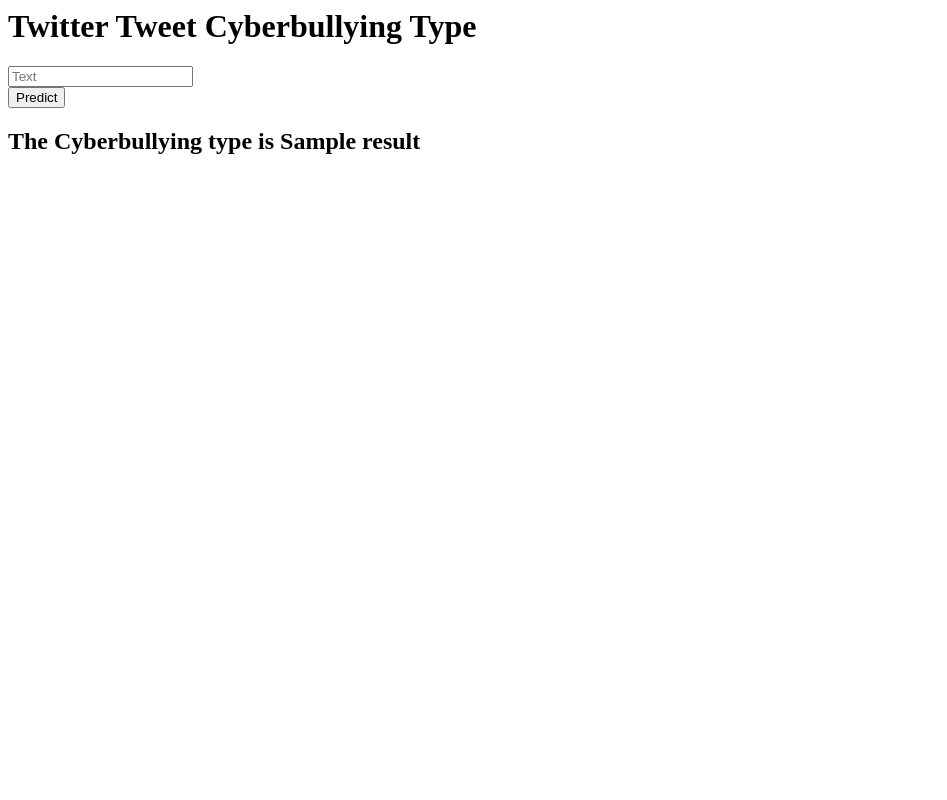
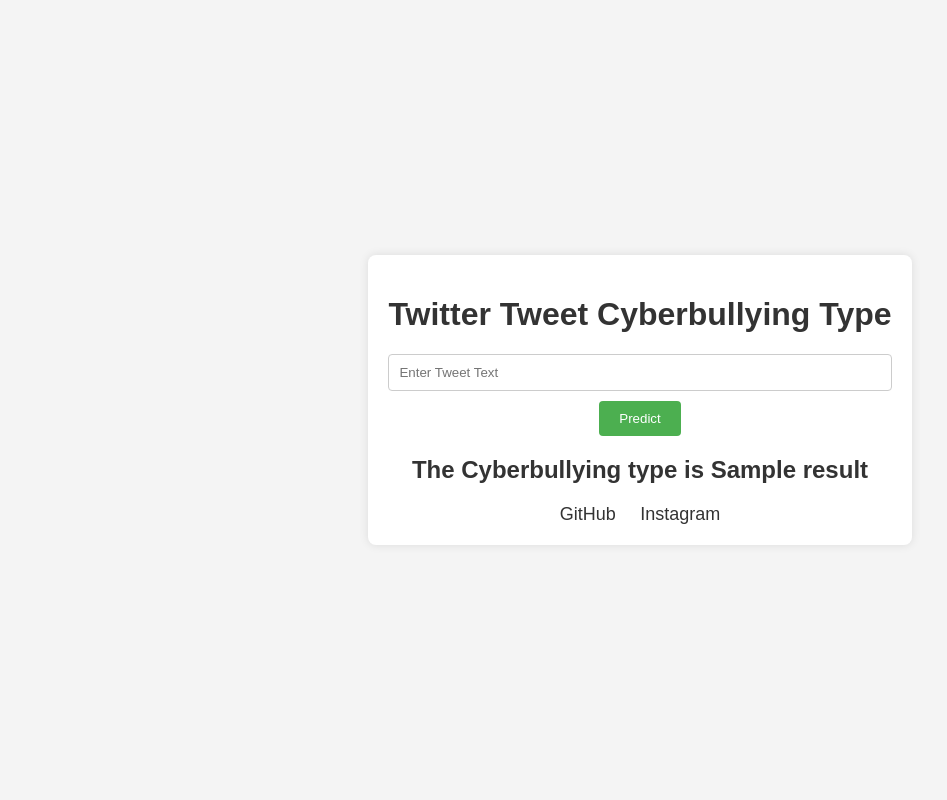
Before and after one commit to sujalnitk/TweetShield, a Flask app: template templates/home.html in a window 1280 px wide. Shown: the whole page, without its empty margins (0-947 px from the left). Run offline with Flask 3, Linux system fonts and the light colour scheme; the template is opened without the code that fills it: most values are stand-ins (such as "Sample title", 1, 10 or a date in 2020); parts of the project's set-up code (start-up, migrations or seed data) failed here and were passed over.

Commit message:
Update home.html

```diff
--- a/templates/home.html
+++ b/templates/home.html
@@ -1,19 +1,101 @@
-<html>
+<!DOCTYPE html>
+<html lang="en">
+
+<head>
+    <meta charset="UTF-8">
+    <meta name="viewport" content="width=device-width, initial-scale=1.0">
+    <style>
+        body {
+            font-family: 'Arial', sans-serif;
+            background-color: #f4f4f4;
+            margin: 0;
+            padding: 0;
+            display: flex;
+            justify-content: center;
+            align-items: center;
+            height: 100vh;
+        }
+
+        .login {
+            background-color: #fff;
+            padding: 20px;
+            border-radius: 8px;
+            box-shadow: 0 0 10px rgba(0, 0, 0, 0.1);
+            text-align: center;
+        }
+
+        h1 {
+            color: #333;
+        }
+
+        form {
+            margin-top: 20px;
+        }
+
+        input {
+            width: 100%;
+            padding: 10px;
+            margin-bottom: 10px;
+            box-sizing: border-box;
+            border: 1px solid #ccc;
+            border-radius: 4px;
+        }
+
+        button {
+            background-color: #4caf50;
+            color: #fff;
+            padding: 10px 20px;
+            border: none;
+            border-radius: 4px;
+            cursor: pointer;
+        }
+
+        button:hover {
+            background-color: #45a049;
+        }
+
+        h2 {
+            margin-top: 20px;
+            color: #333;
+        }
+
+        /* Add your styles for social links */
+        .social-links {
+            margin-top: 20px;
+        }
+
+        .social-links a {
+            display: inline-block;
+            margin: 0 10px;
+            text-decoration: none;
+            color: #333;
+            font-size: 18px;
+        }
+    </style>
+    <title>Twitter Tweet Cyberbullying Type</title>
+</head>
+
 <body>
     <div class="login">
-       <h1>Twitter Tweet Cyberbullying Type</h1>
+        <h1>Twitter Tweet Cyberbullying Type</h1>
 
         <!-- Main Input For Receiving Query to our ML -->
-       <form action="{{ url_for('predict_datapoints')}}" method="post">
-         <input type="text" name="Text" placeholder="Text" required="required" /><br>
+        <form action="{{ url_for('predict_datapoints')}}" method="post">
+            <input type="text" name="Text" placeholder="Enter Tweet Text" required="required" /><br>
 
+            <button type="submit">Predict</button>
+        </form>
+        <h2>
+            The Cyberbullying type is {{result}}
+        </h2>
 
+        <!-- Social Links -->
+        <div class="social-links">
+            <a href="https://github.com/YourGitHubUsername" target="_blank" rel="noopener noreferrer">GitHub</a>
+            <a href="https://www.instagram.com/YourInstagramUsername/" target="_blank" rel="noopener noreferrer">Instagram</a>
+            <!-- Add more social links as needed -->
+        </div>
+    </div>
+</body>
 
-
-           <button type="submit" class="btn btn-primary btn-block btn-large">Predict</button>
-       </form>
-    <h2>
-       The Cyberbullying type is {{result}}
-    </h2>
-   <body>
 </html>
```
